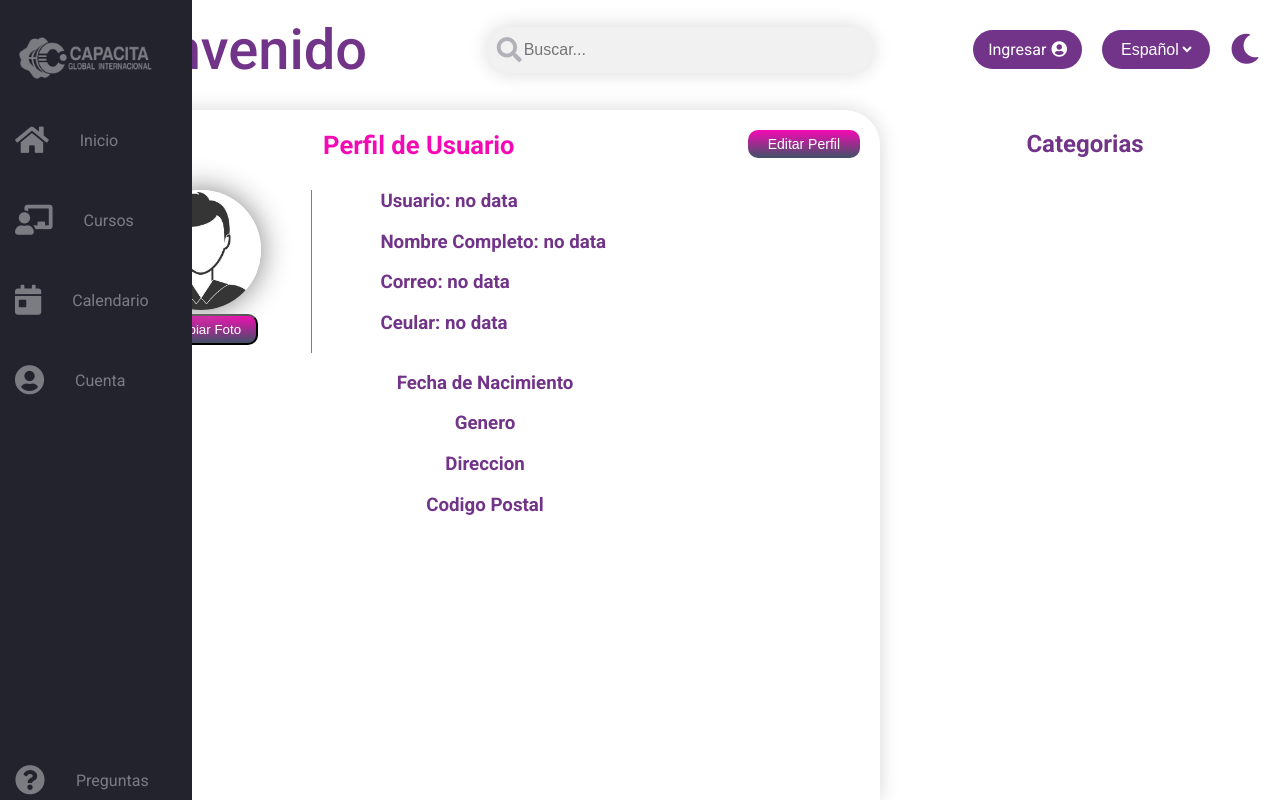
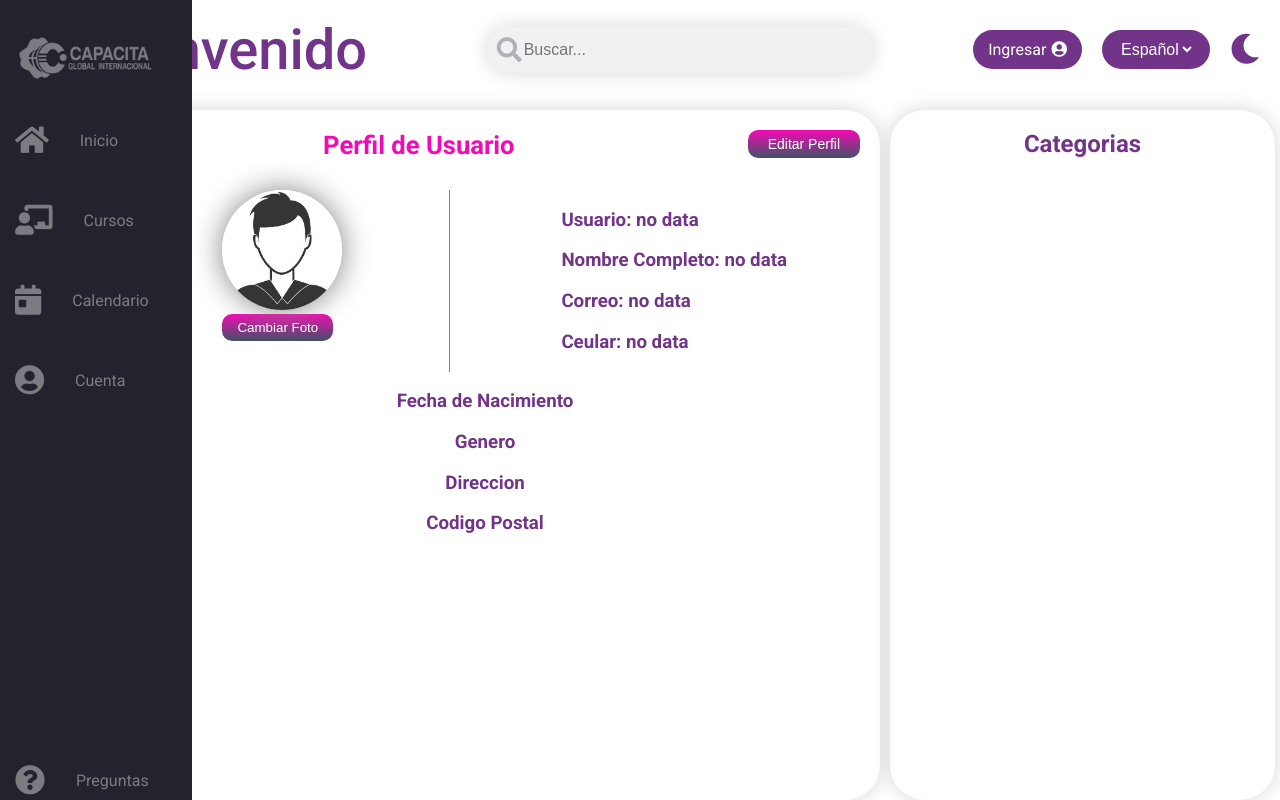
Before and after one commit to JoelMendozaP/plataforma, a React (Create React App) app: page /Account in a window 1280 px wide. Built offline with nearby package versions, Linux system fonts and the light colour scheme.

Commit message:
Se termino la imagen

```diff
--- a/src/assets/style/StyleGrid.css
+++ b/src/assets/style/StyleGrid.css
@@ -104,3 +104,14 @@
     padding: 8px 70px;
   }
 }
+
+/* Perfil */
+
+@media screen and (min-width: 768px) {
+  .Perfil__photoBtn {
+    /* margin: 0 2em; */
+  }
+  .Perfil__information {
+    /* margin-left: 1em; */
+  }
+}
--- a/src/components/Content/Content.css
+++ b/src/components/Content/Content.css
@@ -4,7 +4,7 @@
   text-align: center;
   padding: 20px 0;
   box-shadow: 0px 0px 20px rgba(0, 0, 0, 0.16);
-  border-radius: 35px 35px 0 0;
+  border-radius: 35px;
   overflow-y: scroll;
 }
 .itemContent::-webkit-scrollbar {
--- a/src/components/Information/Information.css
+++ b/src/components/Information/Information.css
@@ -1,9 +1,19 @@
 .itemInformation {
-  /* background-color: none; */
   color: var(--primary);
   text-align: center;
-  /*padding: 20px 0;
-  border-radius: 35px 35px 0 0;
+  border-radius: 35px;
   box-shadow: 0px 0px 20px rgba(0, 0, 0, 0.16);
-  margin-right: 5px; */
+  overflow-y: scroll;
+  margin-right: 5px;
 }
+.itemInformation::-webkit-scrollbar {
+  width: 0.15rem;
+}
+.itemInformation::-webkit-scrollbar-track {
+  background: transparent;
+  border-radius: 50px;
+  margin: 30px 0;
+}
+.itemInformation::-webkit-scrollbar-thumb {
+  background: #dbd0db;
+}
--- a/src/components/Perfil/ChangeImage.css
+++ b/src/components/Perfil/ChangeImage.css
@@ -28,6 +28,7 @@
   padding: 5px 10px;
   cursor: pointer;
   border-radius: 10px;
+  border: none;
 }
 .imageUp i {
   margin-left: 5px;
--- a/src/components/Perfil/ChangeImage.js
+++ b/src/components/Perfil/ChangeImage.js
@@ -1,15 +1,18 @@
 import React, { useState } from "react";
 import user from "../../assets/img/user.jpg";
-import axios from "axios";
+import { changeImg } from "../../services/actions/UsuarioAction";
+import { useStateValue } from "../../services/context/store";
 import "./ChangeImage.css";
 function ChangeImage(props) {
   const [imgPreview, setImgPreview] = useState(null);
-  const [error, setError] = useState(false);
+  const [{ sesionUsuario }, dispatch] = useStateValue();
+  const [name, setname] = useState(null);
+
   const handleImageChange = (e) => {
     const selected = e.target.files[0];
+    setname(selected);
     const ALLOWED_TYPES = ["image/png", "image/jpeg", "image/jpg"];
     if (selected && ALLOWED_TYPES.includes(selected.type)) {
-      console.log("selected");
       let reader = new FileReader();
       reader.onloadend = () => {
         setImgPreview(reader.result);
@@ -21,14 +24,21 @@ function ChangeImage(props) {
   };
   function handleUpload(e) {
     e.preventDefault();
+    console.log(imgPreview);
+    console.log(name.name);
+    let formdata = new FormData();
+    formdata.append("image", imgPreview);
+    formdata.append("name", name.name);
 
-    console.log(imgPreview);
+    changeImg(formdata, sesionUsuario.usuario.id).then((response) => {
+      console.log("changeComponet", response);
+    });
   }
 
   return (
     <div className="change">
       <div className="change__container">
-        <h1 className="change__containerh1">Cambia foto de perfil</h1>
+        <h2 className="change__containerh1">Cambia foto de perfil</h2>
         <div
           style={{
             backgroundImage: imgPreview
--- a/src/components/Perfil/EditPerfil.css
+++ b/src/components/Perfil/EditPerfil.css
@@ -1,9 +1,9 @@
 .EditPerfil {
   padding: 15px 0 0 30px;
-  box-shadow: 0px 0px 20px rgba(0, 0, 0, 0.16);
-  color: var(--primary);
-  border-radius: 35px 35px 0 0;
-  height: 100%;
+  /* box-shadow: 0px 0px 20px rgba(0, 0, 0, 0.16); */
+  /* color: var(--primary); */
+  /* border-radius: 35px 35px 0 0; */
+  /* height: 100%; */
 }
 .EditPerfil h2 {
   margin: 0;
--- a/src/components/Perfil/EditPerfil.js
+++ b/src/components/Perfil/EditPerfil.js
@@ -1,18 +1,50 @@
-import React from "react";
+import React, { useState } from "react";
+import { useStateValue } from "../../services/context/store";
 import "./EditPerfil.css";
 function EditPerfil(props) {
+  const [{ sesionUsuario }, dispatch] = useStateValue();
+
+  const [usuario, setUsuario] = useState({
+    username: `${sesionUsuario ? validar(sesionUsuario.usuario.username) : ""}`,
+    name: `${sesionUsuario ? validar(sesionUsuario.usuario.name) : ""}`,
+    lastname: `${sesionUsuario ? validar(sesionUsuario.usuario.lastname) : ""}`,
+    email: `${sesionUsuario ? validar(sesionUsuario.usuario.email) : ""}`,
+    phone: `${sesionUsuario ? validar(sesionUsuario.usuario.phone) : ""}`,
+    dateN: `${sesionUsuario ? validar(sesionUsuario.usuario.dateN) : ""}`,
+    gender: `${sesionUsuario ? validar(sesionUsuario.usuario.gender) : ""}`,
+    direction: `${
+      sesionUsuario ? validar(sesionUsuario.usuario.direction) : ""
+    }`,
+    postalCode: `${
+      sesionUsuario ? validar(sesionUsuario.usuario.postalCode) : ""
+    }`,
+  });
+  function validar(text) {
+    if (text === undefined || text === null) {
+      return "";
+    }
+    return text;
+  }
+  const handleChange = (e) => {
+    const { name, value } = e.target;
+    setUsuario((anterior) => ({
+      ...anterior,
+      [name]: value,
+    }));
+  };
   return (
     <div className="EditPerfil">
       <h2>Editar</h2>
       <form action="">
+        <h3>Datos de Usuario</h3>
         <div className="form__Input">
           <input
             className="formControl"
             type="text"
-            name="UsernameOrEmail"
+            name="username"
             placeholder="Usuario"
-            // value={usuario.UsernameOrEmail}
-            // onChange={handleChange1}
+            value={usuario.username}
+            onChange={handleChange}
           />
           <i className="fas fa-user"></i>
         </div>
@@ -20,34 +52,90 @@ function EditPerfil(props) {
           <input
             className="formControl"
             type="text"
-            name="UsernameOrEmail"
-            placeholder="Nombre Completo"
-            // value={usuario.UsernameOrEmail}
-            // onChange={handleChange1}
+            name="name"
+            placeholder="Nombre"
+            onChange={handleChange}
+            value={usuario.name}
           />
-          <i className="fas fa-user"></i>
+          <i className="fas fa-signature"></i>
         </div>
         <div className="form__Input">
           <input
             className="formControl"
             type="text"
-            name="UsernameOrEmail"
+            name="lastname"
+            placeholder="Apellido"
+            value={usuario.lastname}
+            onChange={handleChange}
+          />
+          <i className="fas fa-digital-tachograph"></i>
+        </div>
+        <div className="form__Input">
+          <input
+            className="formControl"
+            type="email"
+            name="email"
             placeholder="Correo"
-            // value={usuario.UsernameOrEmail}
-            // onChange={handleChange1}
+            value={usuario.email}
+            onChange={handleChange}
           />
-          <i className="fas fa-user"></i>
+          <i className="fas fa-envelope"></i>
+        </div>
+        <div className="form__Input">
+          <input
+            className="formControl"
+            type="number"
+            name="phone"
+            placeholder="Telefono"
+            value={usuario.phone}
+            onChange={handleChange}
+          />
+          <i className="fas fa-mobile"></i>
+        </div>
+        <h3>Datos Personales</h3>
+        <div className="form__Input">
+          <input
+            className="formControl"
+            type="date"
+            name="dateN"
+            placeholder="Fecha de Nacimiento"
+            value={usuario.dateN}
+            onChange={handleChange}
+          />
+          <i className="fas fa-calendar-check"></i>
+        </div>
+        <div className="form__Input">
+          <input
+            className="formControl"
+            type="number"
+            name="gender"
+            placeholder="Genero"
+            value={usuario.gender}
+            onChange={handleChange}
+          />
+          <i className="fas fa-dna"></i>
         </div>
         <div className="form__Input">
           <input
             className="formControl"
             type="text"
-            name="UsernameOrEmail"
-            placeholder="Celualr"
-            // value={usuario.UsernameOrEmail}
-            // onChange={handleChange1}
+            name="direction"
+            placeholder="Direccion"
+            value={usuario.direction}
+            onChange={handleChange}
           />
-          <i className="fas fa-user"></i>
+          <i className="fas fa-directions"></i>
+        </div>
+        <div className="form__Input">
+          <input
+            className="formControl"
+            type="number"
+            name="postalCode"
+            placeholder="Codigo Postal"
+            value={usuario.postalCode}
+            onChange={handleChange}
+          />
+          <i className="fas fa-mail-bulk"></i>
         </div>
       </form>
     </div>
--- a/src/components/Perfil/Perfil.css
+++ b/src/components/Perfil/Perfil.css
@@ -1,6 +1,8 @@
 .Perfil {
   display: grid;
-  grid-template: 1fr / auto 5px 1fr;
+  grid-template: 1fr / 120px 5px auto;
+  justify-content: space-around;
+  margin: 0 5% 0 10%;
 }
 .Perfil__photo img {
   width: 120px;
@@ -11,20 +13,29 @@
   justify-content: center;
   display: flex;
   padding: 6px 15px;
-  margin: 10px auto;
+  /* margin: 10px auto; */
   border-radius: 10px;
   text-decoration: none;
-  margin: 0 4em;
+  /* margin: 0 4em; */
   background: linear-gradient(var(--secondary), #405267);
   color: var(--text);
+  border: none;
 }
 .Perfil__information {
+  width: 100%;
   text-align: left;
-  margin-left: 4em;
+  /* margin-left: 4em; */
 }
-.Perfil__information h3:first-child {
+/* .Perfil__information h3 { */
+/* display: inline; */
+/* float: left; */
+/* margin: 0; */
+/* color: #000; */
+/* font-weight: normal; */
+/* } */
+/* .Perfil__information h3:first-child {
   margin-top: 0;
-}
+} */
 .Perfil__hr {
   border-left: 1px solid hsla(200, 10%, 50%, 100);
   height: 100%;
--- a/src/components/Perfil/Perfil.js
+++ b/src/components/Perfil/Perfil.js
@@ -7,6 +7,7 @@ import "./Perfil.css";
 import ChangeImage from "./ChangeImage";
 const Perfil = () => {
   const [{ sesionUsuario, informationR }, dispatch] = useStateValue();
+
   function ChangeImg() {
     dispatch({ data: <ChangeImage /> });
   }
@@ -21,11 +22,16 @@ const Perfil = () => {
       <div className="Perfil__hr"></div>
       <div className="Perfil__information">
         <h3>
-          Usuario: {sesionUsuario ? sesionUsuario.usuario.username : "no data"}
+          <span>
+            Usuario:{" "}
+            {sesionUsuario ? sesionUsuario.usuario.username : "no data"}
+          </span>
         </h3>
         <h3>
-          Nombre Completo:{" "}
-          {sesionUsuario ? sesionUsuario.usuario.name : "no data"}
+          <span>
+            Nombre Completo:{" "}
+            {sesionUsuario ? sesionUsuario.usuario.name : "no data"}
+          </span>
         </h3>
         <h3>
           Correo: {sesionUsuario ? sesionUsuario.usuario.email : "no data"}
--- a/src/components/forms/Login.js
+++ b/src/components/forms/Login.js
@@ -50,7 +50,7 @@ function Login(props) {
     <React.Fragment>
       <form>
         <span className="form__span">Iniciar Sesion</span>
-        {/* <p>{sesionUsuario ? sesionUsuario.usuario.username : "no data"}</p> */}
+        {/* <p>{sesionUsuario ? sesionUsuario.usuario.id : "no data"}</p> */}
         <div className="form__Input">
           <input
             className="formControl"
--- a/src/services/actions/UsuarioAction.js
+++ b/src/services/actions/UsuarioAction.js
@@ -36,6 +36,19 @@ export const loginUsuario = (usuario, dispatch) => {
   });
 };
 
+export const changeImg = (file, id) => {
+  return new Promise((resolve, eject) => {
+    HttpClient.post(`/users/${id}/photos`, file)
+      .then((response) => {
+        resolve(response);
+        console.log("change", response);
+      })
+      .catch((error) => {
+        resolve(error.response);
+      });
+  });
+};
+
 // export const obtenerUsuarioActual = () => {
 //   return new Promise((resolve, eject) => {});
 // };
--- a/src/services/context/reducer/sesionUsuarioReducer.js
+++ b/src/services/context/reducer/sesionUsuarioReducer.js
@@ -1,9 +1,16 @@
 export const initialState = {
   usuario: {
+    id: "",
     username: "",
+    name: "",
+    lastname: "",
     email: "",
+    phone: "",
+    dateN: "",
+    gender: "",
+    direction: "",
+    postalCode: "",
     foto: "",
-    nombreCompleto: "",
   },
   autenticado: false,
 };
```
